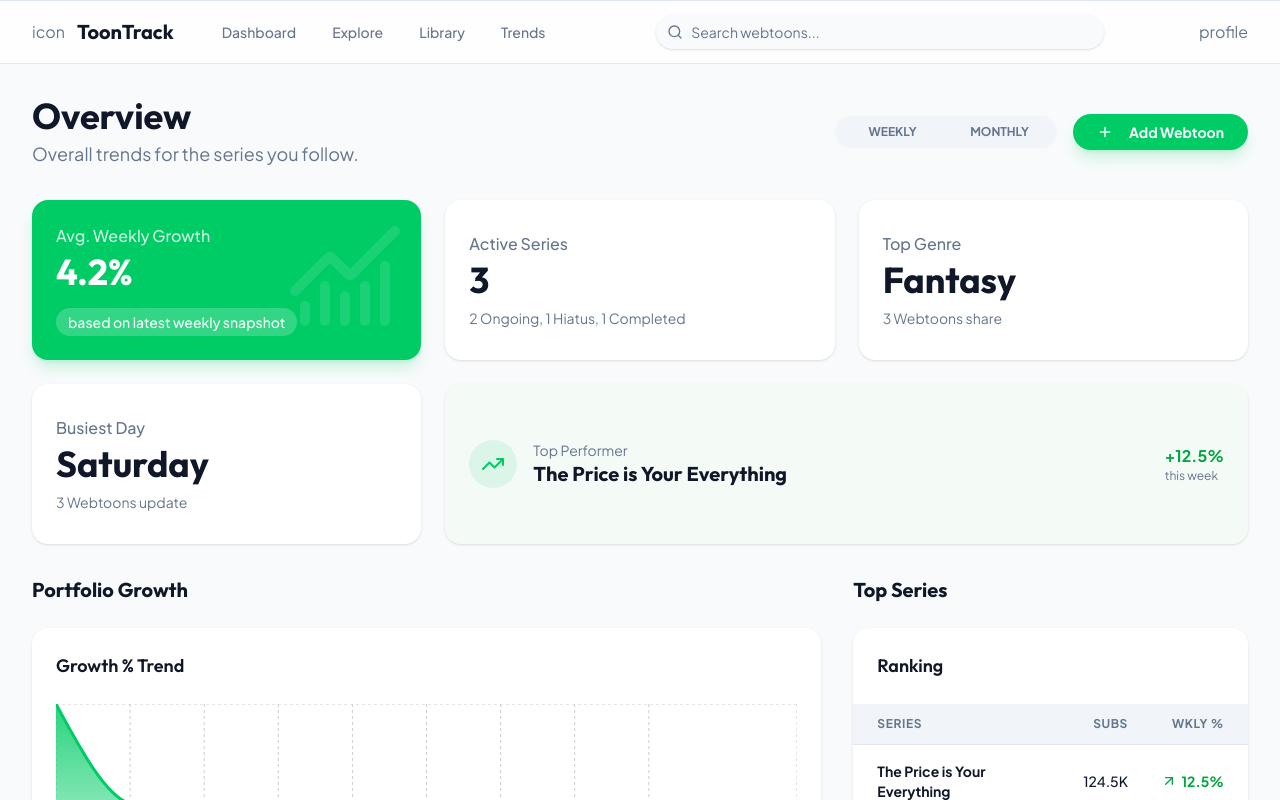
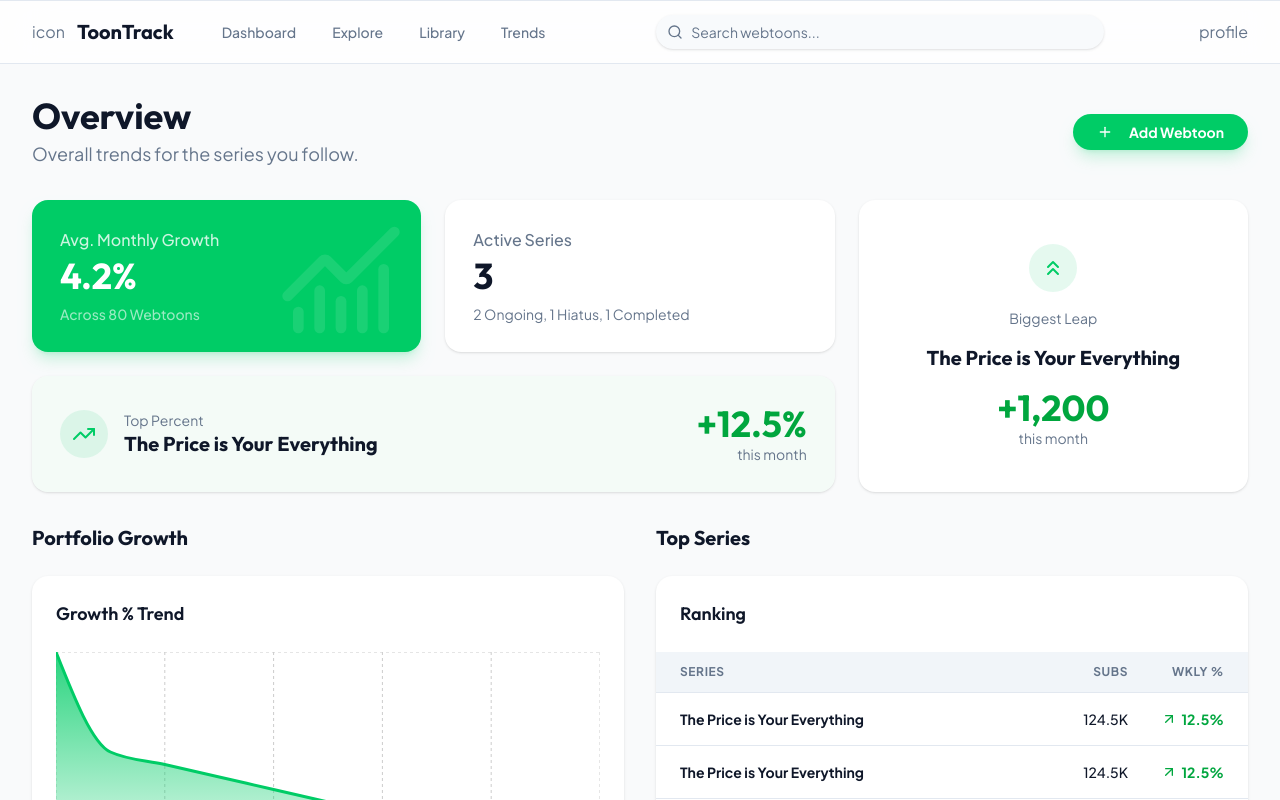
Before and after one commit to PresidentTree94/toon-track, a Next.js app: page / in a window 1280 px wide. Shown: the top 800 px of the page. Built offline with nearby package versions, Linux system fonts and the light colour scheme.

Commit message:
Edited stat cards.

```diff
--- a/app/page.tsx
+++ b/app/page.tsx
@@ -1,6 +1,7 @@
 "use client";
+import IconStat from "@/components/IconStat";
 import Webtoon from "@/components/Webtoon";
-import { LayoutDashboard, Compass, BookOpen, Search, Plus, ChartNoAxesCombined, TrendingUp, ArrowUpRight } from "lucide-react";
+import { LayoutDashboard, Compass, BookOpen, Search, Plus, ChartNoAxesCombined, TrendingUp, ChevronsUp, ArrowUpRight } from "lucide-react";
 import { XAxis, YAxis, CartesianGrid, Tooltip, ResponsiveContainer, Area, AreaChart } from 'recharts';
 
 export default function Home() {
@@ -35,58 +36,41 @@ export default function Home() {
         <div className="justify-self-center md:justify-self-end">profile</div>
       </header>
       <main className="max-w-7xl px-4 py-8 sm:px-8 mx-auto mb-16 md:mt-16 md:mb-0 space-y-8">
-        <section className="flex flex-col md:flex-row md:items-center gap-4 @container">
+        <section className="flex flex-col sm:flex-row sm:items-center justify-between gap-4">
           <div>
             <h1>Overview</h1>
             <h4 className="mt-1">Overall trends for the series you follow.</h4>
           </div>
-          <div className="flex-1 flex flex-col @md:flex-row @md:items-center justify-end gap-4">
-            <div className="grid grid-cols-2 bg-slate-100 p-1 rounded-2xl text-xs font-bold max-w-[222px] w-full">
-              <button className="py-1 rounded-xl uppercase hover:bg-background hover:shadow-sm hover:text-emph">Weekly</button>
-              <button className="py-1 rounded-xl uppercase hover:bg-background hover:shadow-sm hover:text-emph">Monthly</button>
-            </div>
-            <button className="flex-1 md:flex-none md:shrink-0 bg-primary text-white flex items-center justify-center gap-4 px-6 py-2 text-sm font-bold rounded-full shadow-lg shadow-primary/20"><Plus className="h-4 w-auto" />Add Webtoon</button>
+          <button className="bg-primary text-white flex items-center justify-center gap-4 px-6 py-2 text-sm font-bold rounded-full shadow-lg shadow-primary/20"><Plus className="h-4 w-auto" />Add Webtoon</button>
+        </section>
+        <section className="grid grid-cols-1 md:grid-cols-2 lg:grid-cols-3 gap-6 @container">
+          <div className="bg-primary p-7 rounded-2xl text-white relative shadow-lg shadow-primary/20">
+            <p className="text-white/80 font-medium">Avg. Monthly Growth</p>
+            <h2 className="text-white mt-1 mb-2">4.2%</h2>
+            <p className="text-sm text-white/60 font-medium">Across 80 Webtoons</p>
+            <ChartNoAxesCombined className="h-32 w-auto text-white/10 absolute top-4 right-4" />
           </div>
-        </section>
-        <section className="grid grid-cols-1 md:grid-cols-2 lg:grid-cols-3 gap-6">
-          <div className="bg-primary p-6 rounded-2xl text-white relative shadow-lg shadow-primary/20">
-            <p className="text-white/80 font-medium">Avg. Weekly Growth</p>
-            <h2 className="text-white mt-1 mb-4">4.2%</h2>
-            <p className="text-sm bg-white/20 rounded-full max-w-fit px-3 py-1 font-medium">based on latest weekly snapshot</p>
-            <ChartNoAxesCombined className="h-30 w-auto text-white/10 absolute top-4 right-4" />
-          </div>
-          <div className="bg-card p-6 shadow-sm rounded-2xl flex flex-col justify-center">
+          <div className="bg-card p-7 shadow-sm rounded-2xl">
             <p className="font-medium">Active Series</p>
             <h2 className="mt-1 mb-2">3</h2>
             <p className="text-sm">2 Ongoing, 1 Hiatus, 1 Completed</p>
           </div>
-          <div className="bg-card p-6 shadow-sm rounded-2xl flex flex-col justify-center">
-            <p className="font-medium">Top Genre</p>
-            <h2 className="mt-1 mb-2">Fantasy</h2>
-            <p className="text-sm">3 Webtoons share</p>
-          </div>
-          <div className="bg-card p-6 shadow-sm rounded-2xl flex flex-col justify-center">
-            <p className="font-medium">Busiest Day</p>
-            <h2 className="mt-1 mb-2">Saturday</h2>
-            <p className="text-sm">3 Webtoons update</p>
-          </div>
-          <div className="md:col-span-2 bg-green-50/50 p-6 shadow-sm rounded-2xl flex items-center justify-between gap-4 min-h-[160px]">
-            <div className="flex gap-4">
-              <div className="bg-primary/10 h-12 w-12 rounded-full flex items-center justify-center">
-                <TrendingUp className="h-6 w-auto text-primary" />
-              </div>
-              <div className="flex-1">
-                <p className="text-sm">Top Performer</p>
-                <h3 className="line-clamp-2">The Price is Your Everything</h3>
-              </div>
-            </div>
-            <div>
-              <p className="font-bold text-green-600">+12.5%</p>
-              <p className="text-xs">this week</p>
-            </div>
-          </div>
+          <IconStat
+            topClass="md:row-start-1 md:col-start-2 lg:col-start-3 md:row-span-2 md:flex-col! justify-center"
+            middleClass="md:flex-none md:text-center! md:space-y-4!"
+            bottomClass="md:text-center!"
+            icon={ChevronsUp}
+            topic="Biggest Leap"
+            number="+1,200"
+          />
+          <IconStat
+            topClass="bg-green-50/50 md:col-span-2"
+            icon={TrendingUp}
+            topic="Top Percent"
+            number="+12.5%"
+          />
         </section>
-        <section className="grid grid-cols-1 lg:grid-cols-[2fr_1fr] gap-8">
+        <section className="grid grid-cols-1 lg:grid-cols-2 gap-8">
           <div>
             <h3>Portfolio Growth</h3>
             <div className="bg-card shadow-sm rounded-2xl p-6 mt-6">
--- /dev/null
+++ b/components/IconStat.tsx
@@ -0,0 +1,29 @@
+export default function IconStat({
+  topClass, middleClass = "", bottomClass = "", icon, topic, number
+}:Readonly<{
+  topClass:string;
+  middleClass?: string;
+  bottomClass?: string;
+  icon: any;
+  topic: string;
+  number: string;
+}>) {
+
+  const Icon = icon;
+
+  return (
+    <div className={`bg-card p-7 shadow-sm rounded-2xl flex flex-col @sm:flex-row items-center gap-2 @sm:gap-4 ${topClass}`}>
+      <div className="bg-primary/10 h-12 w-12 rounded-full flex items-center justify-center">
+        <Icon className="h-6 w-auto text-primary" />
+      </div>
+      <div className={`flex-1 text-center @sm:text-left space-y-2 @sm:space-y-0 ${middleClass}`}>
+        <p className="text-sm">{topic}</p>
+        <h3 className="line-clamp-2">The Price is Your Everything</h3>
+      </div>
+      <div className={`text-center @sm:text-right space-y-2 @sm:space-y-0 min-w-fit ${bottomClass}`}>
+        <h3 className="text-green-600 sm:text-4xl">{number}</h3>
+        <p className="text-sm">this month</p>
+      </div>
+    </div>
+  );
+}
```
